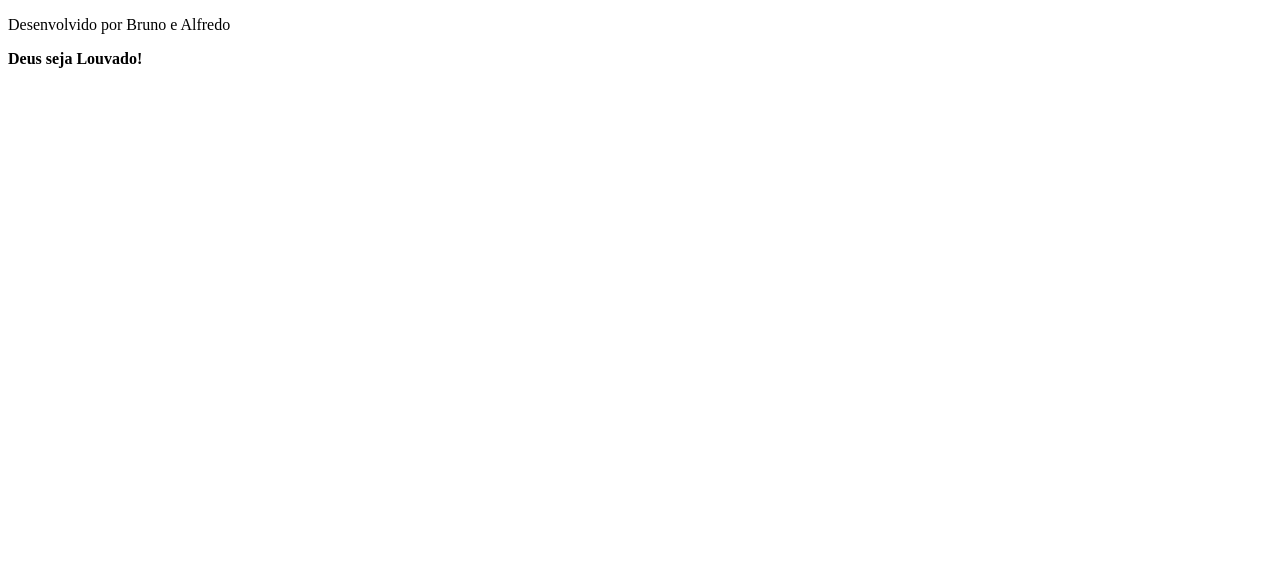
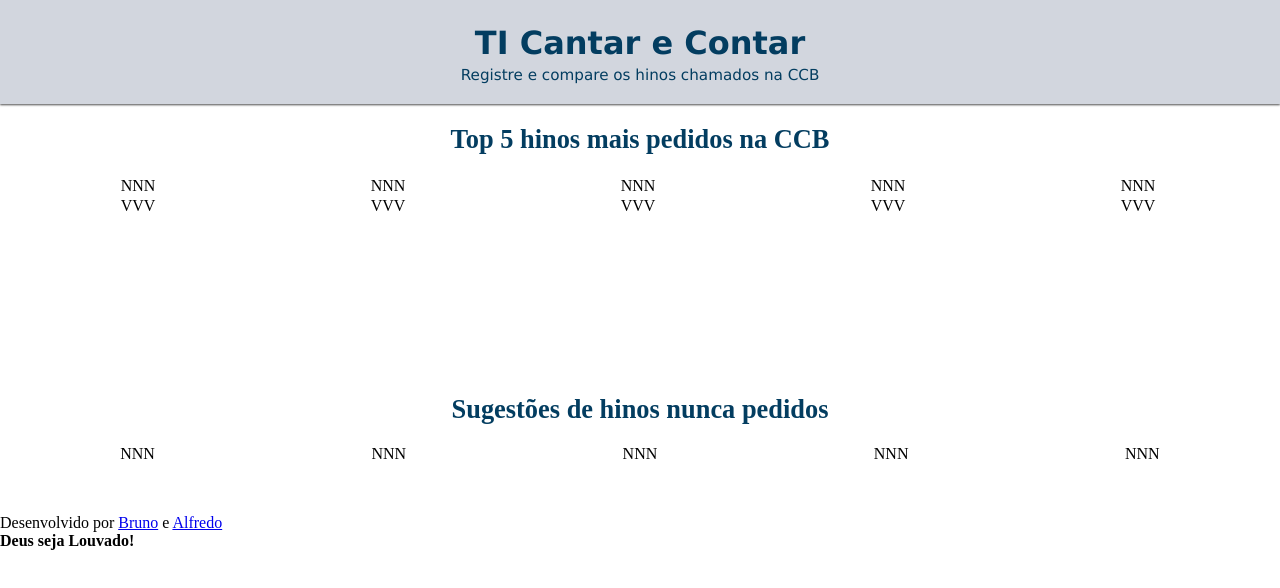
Before and after one commit to Alfredo-web-developer/cantar-e-contar, a plain HTML site: page cantar_e_contar/index.html in a window 1280 px wide. Drawn offline with Linux system fonts and the light colour scheme.

Commit message:
la vai o index

```diff
--- a/cantar_e_contar/index.html
+++ b/cantar_e_contar/index.html
@@ -1,17 +1,56 @@
 <!DOCTYPE html>
-<html lang="en">
+<html lang="pt-br">
   <head>
     <meta charset="UTF-8" />
     <meta name="viewport" content="width=device-width, initial-scale=1.0" />
     <link rel="stylesheet" href="style.css" />
-    <title>Document</title>
+    <title>Cantar e Contar</title>
   </head>
   <body>
-    <header></header>
-    <main></main>
+    <header class="headerIndex">
+      <section>
+        <h1>TI Cantar e Contar</h1>
+        <p>Registre e compare os hinos chamados na CCB</p>
+      </section>
+    </header>
+    <main>
+      <!--Fazer top hinos mais pedidos-->
+      <section class="topHinos">
+        <h1>Top 5 hinos mais pedidos na CCB</h1>
+        <table>
+          <tr>
+            <td class="td">NNN</td>
+            <td class="td">NNN</td>
+            <td class="td">NNN</td>
+            <td class="td">NNN</td>
+            <td class="td">NNN</td>
+          </tr>
+          <tr>
+            <td class="td">VVV</td>
+            <td class="td">VVV</td>
+            <td class="td">VVV</td>
+            <td class="td">VVV</td>
+            <td class="td">VVV</td>
+          </tr>
+        </table>
+      </section>
+
+      <!--Sugestões de hinos nunca pedidos-->
+      <section id="nuncaPedidos">
+        <h1>Sugestões de hinos nunca pedidos</h1>
+        <div>
+            <p>NNN</p>
+            <p>NNN</p>
+            <p>NNN</p>
+            <p>NNN</p>
+            <p>NNN</p>
+        </div>
+
+      </section>
+    </main>
     <footer>
       <section>
-        <p>Desenvolvido por <a src="https://github.com/sbrunomachado">Bruno</a> e <a src="https://github.com/Alfredo-web-developer">Alfredo</a></p>
+        <p>Desenvolvido por <a href="https://github.com/sbrunomachado">Bruno</a> e <a href="https://github.com/Alfredo-web-developer">Alfredo</a></p>
         <p><strong>Deus seja Louvado!</strong></p>
       </section>
     </footer>
--- a/cantar_e_contar/style.css
+++ b/cantar_e_contar/style.css
@@ -5,4 +5,65 @@
   --preto: #000;
   --cinza: #D2D6DE;
   --cinza-escuro: #858497;
+
+  --font-serif: verdana, system-ui,-apple-system,"Segoe UI",Roboto,"Helvetica Neue",Arial,"Noto Sans","Liberation Sans",sans-serif,"Apple Color Emoji","Segoe UI Emoji","Segoe UI Symbol","Noto Color Emoji";
+
+
 }
+*, html, body{
+    margin: 0;
+    padding: 0;
+}
+
+.headerIndex{
+    box-sizing: border-box;
+    background-color: var(--cinza);
+    color: var(--azul-escuro);
+
+    text-align: center;
+    font-family: var(--font-serif);
+
+    padding: 20px 0px;
+
+    box-shadow: 0px 1px 2px rgba(0, 0, 0, 0.7);
+}
+.headerIndex>section>h1{
+    font-size: 2em;
+    margin: 4px;
+}
+.headerIndex>section>p{
+    font-size: 0.95em;
+}
+
+
+main>section>h1{
+    color: var(--azul-escuro);
+    font-size: 1.65em;
+
+    margin: 20px auto;
+    text-align: center;
+}
+
+section.topHinos{
+    width: calc(100vw - 24px);
+    height: 250px;
+    margin: 20px 12px;
+}
+.td{
+    width: calc((100vw - 40px) / 5);
+    text-align: center;
+}
+
+
+section#nuncaPedidos{
+    width: calc(100vw - 24px);
+    height: 100px;
+    margin: 20px 12px;
+}
+section#nuncaPedidos>div{
+    display: flex;
+}
+
+section#nuncaPedidos>div>p{
+    margin: auto;
+}
```
